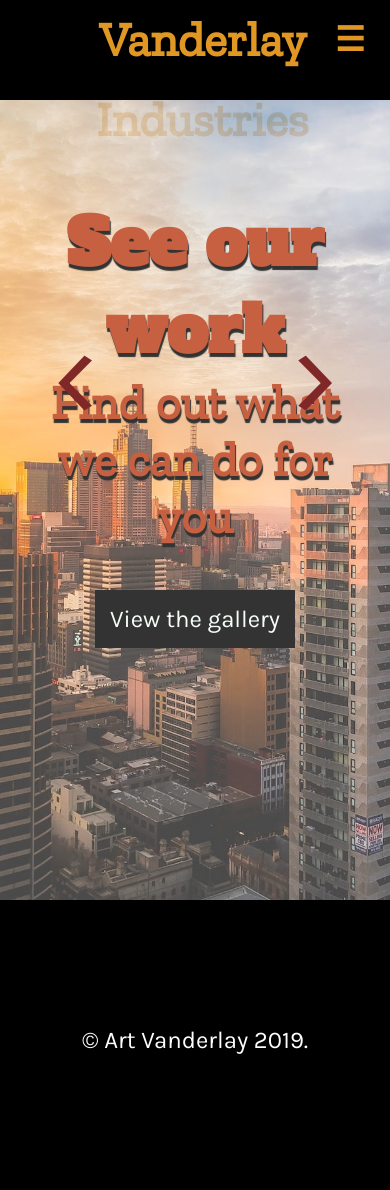
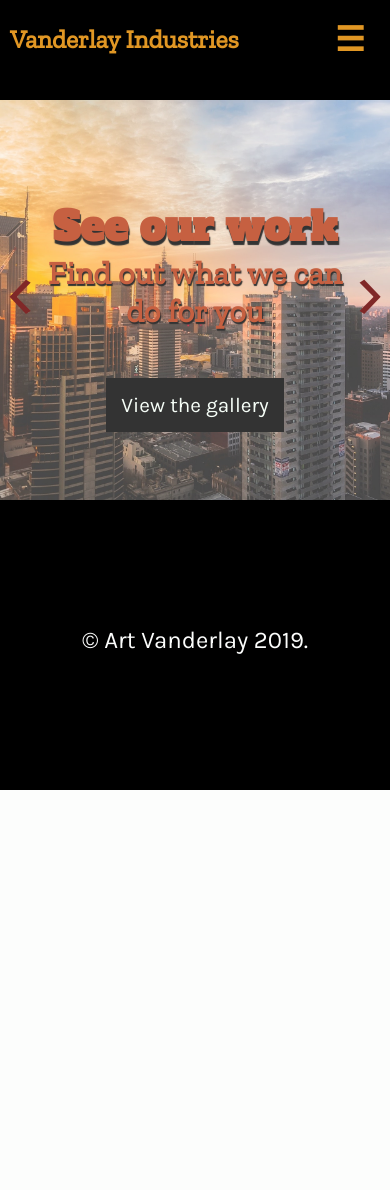
Before and after one commit to russelljkennedy/vandelay-industries, a Jekyll site: the page built from index.html, in a window 390 px wide. Built offline with Jekyll 4.4.1, drawn with Linux system fonts in a browser that asks for light colours; after the commit the page ends 900 px from its top, so only the background shows below that.

Commit message:
Front page responsiveness

```diff
--- a/css/style.css
+++ b/css/style.css
@@ -604,9 +604,6 @@ input[type="submit"]:hover {
   .cross {
     display: none;
   }
-  /* nav {
-    height: 75px;
-  } */
   .nav-links ul {
     display: none;
   }
@@ -614,3 +611,73 @@ input[type="submit"]:hover {
     display: block;
   }
 }
+@media only screen and (max-width:650px) {
+  #logo-container h2 {
+    font-size: 2rem;
+    text-align: left;
+    padding-left: 35px;
+  }
+  [class*="slider-image-"]{
+    min-height: 500px;
+  }
+}
+@media only screen and (max-width:550px) {
+    h1.hero-title {
+      font-size: 3rem;
+    }
+    h2.hero-sub {
+      font-size: 2rem;
+      text-shadow: 1px 2px 1px var(--black);
+    }
+    .hero-slider .btn {
+      font-size: 1.3rem;
+    }
+    #logo-container h2 {
+      padding-left: 25px;
+    }
+    .prev, .next {
+      font-size: 5rem;
+    }
+    .prev {
+      left: 0;
+    }
+    .next {
+      right: 0;
+    }
+}
+@media only screen and (max-width:400px) {
+  h1.hero-title {
+    font-size: 2.5rem;
+  }
+  #logo-container h2 {
+    padding-left: 10px;
+    font-size: 1.6rem;
+  }
+  [class*="slider-image-"]{
+    min-height: 400px;
+  }
+  .prev, .next {
+    top: 245px;
+  }
+  .prev {
+    left: -5px;
+  }
+  .next {
+    right: -5px;
+  }
+}
+@media only screen and (max-width:350px) {
+  h1.hero-title {
+    padding-top: 15px;
+  }
+}
+@media only screen and (max-width:300px) {
+  #logo-container h2 {
+    font-size: 1.2rem;
+  }
+}
+@media only screen and (max-width:250px) {
+  #logo-container {
+    display: none;
+  }
+}
```
